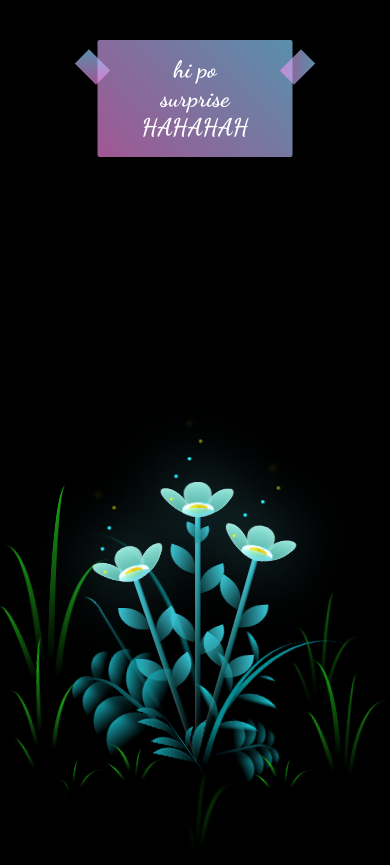
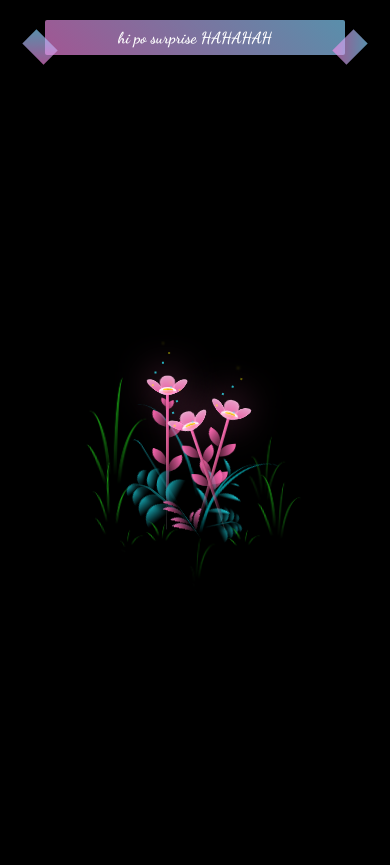
Before and after one commit to zringer2/SURPRISE-PO, a plain HTML site: page index.html in a window 390 px wide. After the commit the page ends 844 px from the top, so only its background shows below. Drawn offline with Linux system fonts and the light colour scheme.

Commit message:
Update style.css

```diff
--- a/style.css
+++ b/style.css
@@ -130,7 +130,7 @@ body {
   transform: translate(-50%, -100%);
   width: 8vmin;
   height: 8vmin;
-  background-color: #6bf0ff;
+  background-color: #ff6bb3; /* Changed from #6bf0ff */
   filter: blur(10vmin);
 }
 .flower__leaf {
@@ -140,8 +140,8 @@ body {
   width: 8vmin;
   height: 11vmin;
   border-radius: 51% 49% 47% 53%/44% 45% 55% 69%;
-  background-color: #a7ffee;
-  background-image: linear-gradient(to top, #54b8aa, #a7ffee);
+  background-color: #ffb6e1; /* Changed from #a7ffee */
+  background-image: linear-gradient(to top, #ff69b4, #ffb6e1); /* Changed from #54b8aa, #a7ffee */
   transform-origin: bottom center;
   opacity: 0.9;
   box-shadow: inset 0 0 2vmin rgba(255, 255, 255, 0.5);
@@ -161,7 +161,7 @@ body {
   transform-origin: bottom left;
   border-radius: 4vmin 10vmin 4vmin 4vmin;
   transform: translate(0%, 18%) rotateX(70deg) rotate(-43deg);
-  background-image: linear-gradient(to top, #39c6d6, #a7ffee);
+  background-image: linear-gradient(to top, #ff69b4, #ffb6e1); /* Changed from #39c6d6, #a7ffee */
   z-index: 1;
   opacity: 0.8;
 }
@@ -188,7 +188,8 @@ body {
 .flower__line {
   height: 55vmin;
   width: 1.5vmin;
-  background-image: linear-gradient(to left, rgba(0, 0, 0, 0.2), transparent, rgba(255, 255, 255, 0.2)), linear-gradient(to top, transparent 10%, #14757a, #39c6d6);
+  background-image: linear-gradient(to left, rgba(0, 0, 0, 0.2), transparent, rgba(255, 255, 255, 0.2)),
+    linear-gradient(to top, transparent 10%, #c74b80, #ff69b4); /* Changed from #14757a, #39c6d6 */
   box-shadow: inset 0 0 2px rgba(0, 0, 0, 0.5);
   animation: grow-flower-tree 4s backwards;
 }
@@ -202,7 +203,7 @@ body {
   height: var(--h);
   border-top-right-radius: var(--h);
   border-bottom-left-radius: var(--h);
-  background-image: linear-gradient(to top, rgba(20, 117, 122, 0.4), #39c6d6);
+  background-image: linear-gradient(to top, rgba(199, 75, 128, 0.4), #ff69b4); /* Changed from rgba(20, 117, 122, 0.4), #39c6d6 */
 }
 .flower__line__leaf--1 {
   transform: rotate(70deg) rotateY(30deg);
@@ -624,7 +625,8 @@ body {
   height: 10vmin;
   border-radius: 100% 0% 0% 100%/100% 100% 0% 0%;
   box-shadow: inset 0 2px 1vmin hsla(184, 97%, 58%, 0.2);
-  background-image: linear-gradient(to bottom left, transparent, var(--dark-color)), linear-gradient(to bottom right, #159faa 50%, transparent 50%, transparent);
+  background-image: linear-gradient(to bottom left, transparent, var(--dark-color)),
+    linear-gradient(to bottom right, #ff69b4 50%, transparent 50%, transparent); /* Changed from #159faa */
   -webkit-mask-image: linear-gradient(to bottom right, #159faa 50%, transparent 50%, transparent);
   mask-image: linear-gradient(to bottom right, #159faa 50%, transparent 50%, transparent);
 }
@@ -1033,4 +1035,69 @@ body {
     }
 }
 
-/*# sourceMappingURL=style.css.map */
+/* Replace the existing media queries with these */
+@media screen and (max-width: 768px) {
+    body {
+        padding: 0;
+        min-height: 100vh;
+        min-height: -webkit-fill-available;
+        align-items: center;
+        overflow: hidden;
+        perspective: 800px;
+    }
+
+    .flowers {
+        position: relative;
+        transform: scale(0.7);
+        margin-bottom: -20vh;
+    }
+
+    .note {
+        font-size: 18px;
+        padding: 10px 20px;
+        width: 90%;
+        max-width: 300px;
+        top: 20px;
+    }
+
+    .flower--1 {
+        left: -20vmin;
+    }
+
+    .flower--2 {
+        left: 0;
+    }
+
+    .flower--3 {
+        left: 20vmin;
+    }
+}
+
+@media screen and (max-width: 480px) {
+    .flowers {
+        transform: scale(0.5);
+        margin-bottom: -30vh;
+    }
+
+    .flower--1 {
+        left: -15vmin;
+    }
+
+    .flower--2 {
+        left: 0;
+    }
+
+    .flower--3 {
+        left: 15vmin;
+    }
+
+    .note {
+        font-size: 16px;
+        padding: 8px 16px;
+    }
+}
+
+/* Fix iOS height issues */
+html {
+    height: -webkit-fill-available;
+}
```
